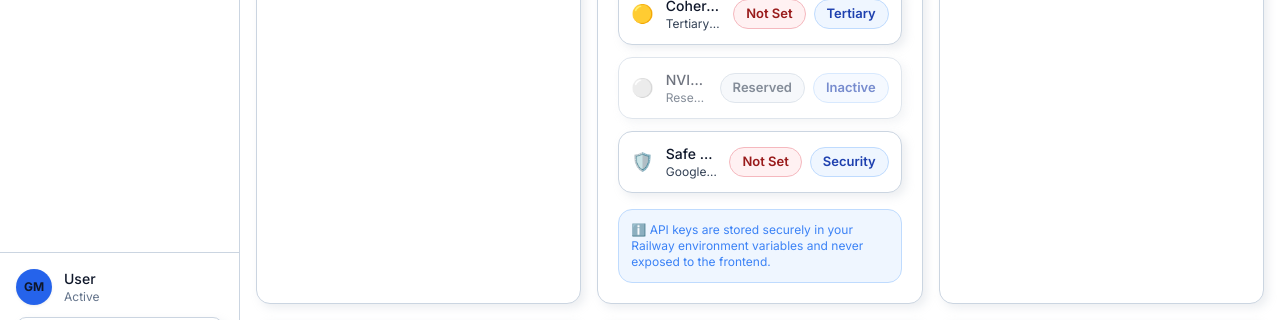
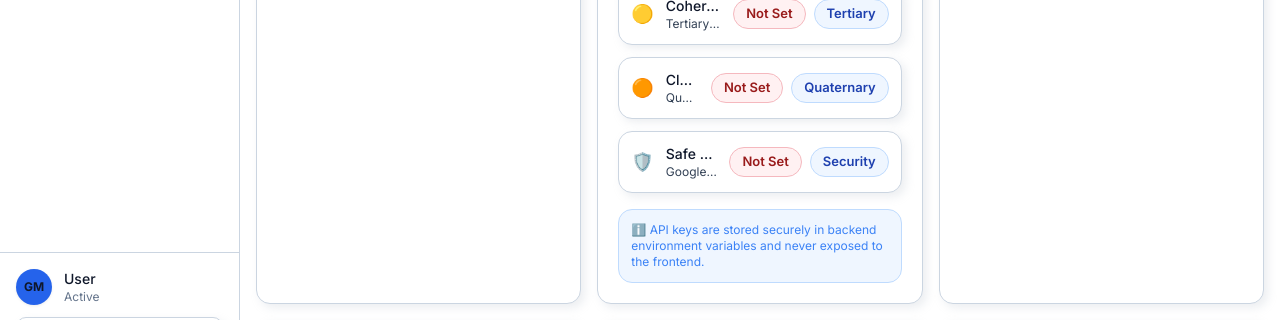
Before and after one commit to bjm8178-crypto/gmail-manager, a React (Vite) app in the folder frontend/: page /settings in a window 1280 px wide. Shown: the part 369-689 px from the top of the page. Built offline with nearby package versions, Linux system fonts and the light colour scheme; no server answers.

Commit message:
fix(frontend): update Settings AI cascade providers, surface analysis errors, and handle zero-email completions

```diff
--- a/frontend/src/context/AnalysisContext.jsx
+++ b/frontend/src/context/AnalysisContext.jsx
@@ -29,6 +29,8 @@ export function AnalysisProvider({ children }) {
   const [stats, setStats] = useState(null);
   const [currentEmail, setCurrentEmail] = useState('');
 
+  const [error, setError] = useState(null);
+
   // Store the reader ref so the SSE stream survives re-renders
   const readerRef = useRef(null);
   const abortRef = useRef(null);
@@ -54,6 +56,7 @@ export function AnalysisProvider({ children }) {
     setTotal(0);
     setResults([]);
     setStats(null);
+    setError(null);
     setCurrentEmail('');
 
     const controller = new AbortController();
@@ -68,8 +71,8 @@ export function AnalysisProvider({ children }) {
       });
 
       if (!fetchResponse.ok) {
-        const errorData = await fetchResponse.json();
-        throw new Error(errorData.error || 'Failed to fetch emails');
+        const errorData = await fetchResponse.json().catch(() => ({}));
+        throw new Error(errorData.message || errorData.error || 'Failed to fetch emails');
       }
 
       const fetchData = await fetchResponse.json();
@@ -83,13 +86,12 @@ export function AnalysisProvider({ children }) {
       });
 
       if (!labelResponse.ok) {
-        const errorData = await labelResponse.json();
-        throw new Error(errorData.error || 'Failed to analyze emails');
+        const errorData = await labelResponse.json().catch(() => ({}));
+        throw new Error(errorData.message || errorData.error || 'Failed to analyze emails');
       }
 
       const labelData = await labelResponse.json();
 
-      if (labelData.analyzed > 0 || labelData.failed > 0) {
       setIsInitializing(false);
       setStats({
         analyzed: labelData.analyzed || 0,
@@ -101,11 +103,11 @@ export function AnalysisProvider({ children }) {
       setProgress(labelData.analyzed || 0);
       setTotal(labelData.analyzed || 0);
       setCurrentEmail('Analysis complete');
-      }
     } catch (err) {
       if (err.name !== 'AbortError') {
         console.error('[AnalysisContext] Analysis error:', err);
         setCurrentEmail('Analysis failed');
+        setError(err.message || 'Analysis failed');
       }
     } finally {
       setIsAnalyzing(false);
@@ -120,6 +122,10 @@ export function AnalysisProvider({ children }) {
     setStats(null);
   }, []);
 
+  const clearError = useCallback(() => {
+    setError(null);
+  }, []);
+
   const value = {
     isAnalyzing,
     isInitializing,
@@ -127,9 +133,11 @@ export function AnalysisProvider({ children }) {
     total,
     results,
     stats,
+    error,
     currentEmail,
     startAnalysis,
     clearStats,
+    clearError,
   };
 
   return (
--- a/frontend/src/pages/Inbox.jsx
+++ b/frontend/src/pages/Inbox.jsx
@@ -29,7 +29,7 @@ const LIMIT_OPTIONS = [25, 50, 100];
 function Inbox() {
   const navigate = useNavigate();
   const toast = useToast();
-  const { isAnalyzing, isInitializing, progress, total, stats, currentEmail, startAnalysis, clearStats } = useAnalysis();
+  const { isAnalyzing, isInitializing, progress, total, stats, currentEmail, startAnalysis, clearStats, error: analysisError, clearError } = useAnalysis();
 
   // Email data
   const [emails, setEmails] = useState([]);
@@ -106,10 +106,17 @@ function Inbox() {
   // Refresh email list when analysis completes — fires exactly once per run
   useEffect(() => {
     if (stats && !isAnalyzing) {
-      toast.success(
-        `Analysis complete!`,
-        `${stats.analyzed} analyzed, ${stats.failed || 0} failed`
-      );
+      if (stats.analyzed > 0 || stats.failed > 0) {
+        toast.success(
+          `Analysis complete!`,
+          `${stats.analyzed} analyzed, ${stats.failed || 0} failed`
+        );
+      } else {
+        toast.info(
+          'Inbox up to date',
+          'No new unanalyzed emails found.'
+        );
+      }
       // Use refs so we always read current filter state, not stale closure values
       fetchFilteredEmails(searchQueryRef.current, labelFilterRef.current, sortByRef.current);
       fetchStats();
@@ -118,6 +125,14 @@ function Inbox() {
       clearStats();
     }
   }, [stats, isAnalyzing, clearStats]);
+
+  // Surface analysis errors to the user
+  useEffect(() => {
+    if (analysisError && !isAnalyzing) {
+      toast.error('Analysis failed', analysisError);
+      if (clearError) clearError();
+    }
+  }, [analysisError, isAnalyzing, clearError]);
 
   async function verifyAndFetch() {
     try {
--- a/frontend/src/pages/Settings.jsx
+++ b/frontend/src/pages/Settings.jsx
@@ -19,7 +19,7 @@ const API_FIELDS = [
     key: 'GROQ_API_KEY',
     label: 'Groq API Key',
     placeholder: 'gsk_...',
-    description: 'Primary AI provider — Groq LLaMA 3',
+    description: 'Primary AI provider — Groq (gpt-oss-20b)',
     role: 'Primary',
     icon: '🟢',
   },
@@ -27,7 +27,7 @@ const API_FIELDS = [
     key: 'GEMINI_API_KEY',
     label: 'Gemini API Key',
     placeholder: 'AIzaSy...',
-    description: 'Secondary AI provider — Google Gemini Flash',
+    description: 'Secondary AI provider — Google Gemini 3.5 Flash-Lite',
     role: 'Secondary',
     icon: '🔵',
   },
@@ -40,12 +40,12 @@ const API_FIELDS = [
     icon: '🟡',
   },
   {
-    key: 'NVIDIA_API_KEY',
-    label: 'NVIDIA API Key',
-    placeholder: 'nvapi-...',
-    description: 'Reserved provider (inactive, future use)',
-    role: 'Inactive',
-    icon: '⚪',
+    key: 'CLOUDFLARE_API_TOKEN',
+    label: 'Cloudflare Workers AI',
+    placeholder: 'cfut_...',
+    description: 'Quaternary AI provider — GLM-4.7-Flash',
+    role: 'Quaternary',
+    icon: '🟠',
   },
   {
     key: 'GOOGLE_SAFE_BROWSING_KEY',
@@ -221,7 +221,7 @@ function Settings() {
 
   function isConfigured(providerKey) {
     const keyMap = {
-      'NVIDIA_API_KEY': 'nvidia',
+      'CLOUDFLARE_API_TOKEN': 'cloudflare',
       'GEMINI_API_KEY': 'gemini',
       'COHERE_API_KEY': 'cohere',
       'GROQ_API_KEY': 'groq',
@@ -331,7 +331,7 @@ function Settings() {
 
           <div className="mt-4 p-3 rounded-lg" style={{ background: 'var(--info-bg)', border: '1px solid var(--info-border)' }}>
             <p className="text-xs text-info">
-              ℹ️ API keys are stored securely in your Railway environment variables and never exposed to the frontend.
+              ℹ️ API keys are stored securely in backend environment variables and never exposed to the frontend.
             </p>
           </div>
         </section>
```
Lines whose indentation alone changed are shown as unchanged.
